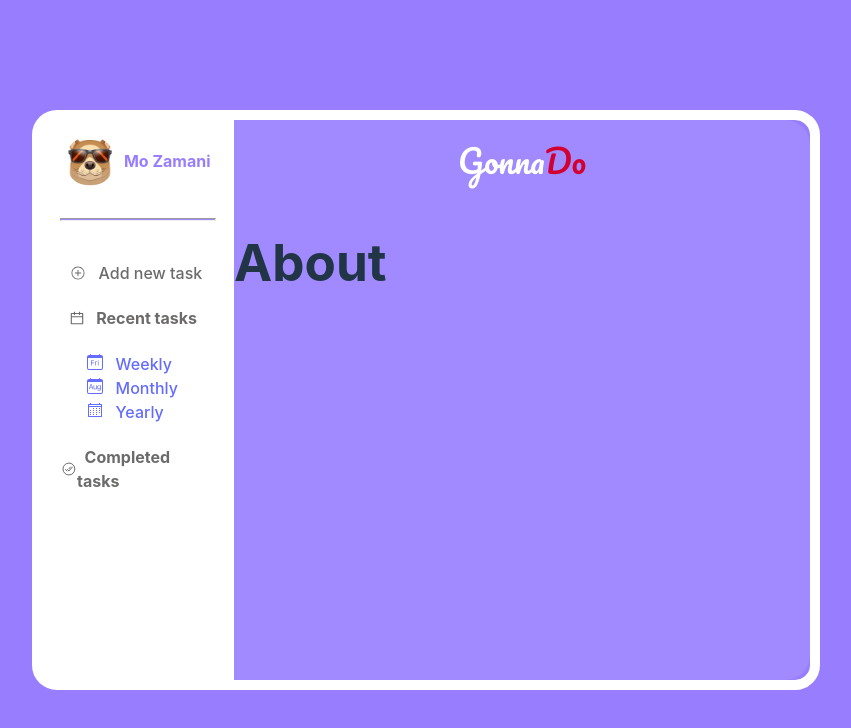
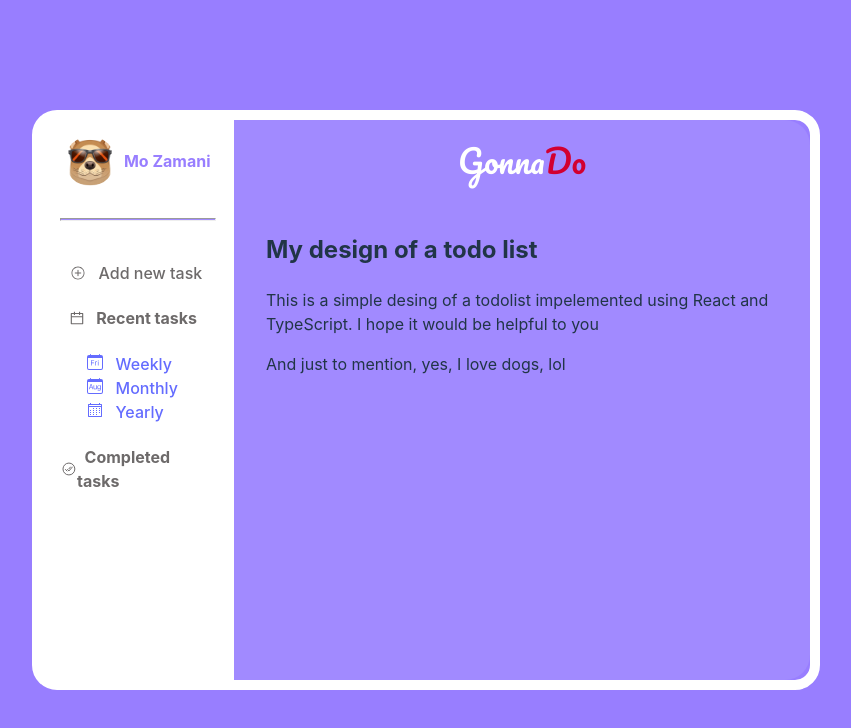
Before and after one commit to MoshinZamani/gonnado, a React (Vite) app: page /personal in a window 1280 px wide. Shown: the top 728 px of the page, without its empty margins (214-1065 px from the left). Built offline with nearby package versions, Linux system fonts and the light colour scheme.

Commit message:
Finalized version

```diff
--- a/src/components/About.tsx
+++ b/src/components/About.tsx
@@ -1,5 +1,16 @@
+import "../style.css";
+
 const About = () => {
-  return <h1>About</h1>;
+  return (
+    <div className="about_main">
+      <h2>My design of a todo list</h2>
+      <p>
+        This is a simple desing of a todolist impelemented using React and
+        TypeScript. I hope it would be helpful to you
+      </p>
+      <p>And just to mention, yes, I love dogs, lol</p>
+    </div>
+  );
 };
 
 export default About;
--- a/src/style.css
+++ b/src/style.css
@@ -112,6 +112,12 @@
   width: 80%;
   height: 1px;
   background-color: #a18aff;
+}
+
+.personal_sidebar_bottom a:hover,
+.today_task:hover,
+.completed_task:hover {
+  color: #d20030;
 }
 
 .personal_main_content {
@@ -279,3 +285,8 @@
 .taskField_main .button button:last-child {
   background-color: #d20030;
 }
+
+/** <About /> */
+.about_main {
+  margin: 2em;
+}
```
Also changed, not shown: 1 other file (tests, documents, lock files or other folders).
